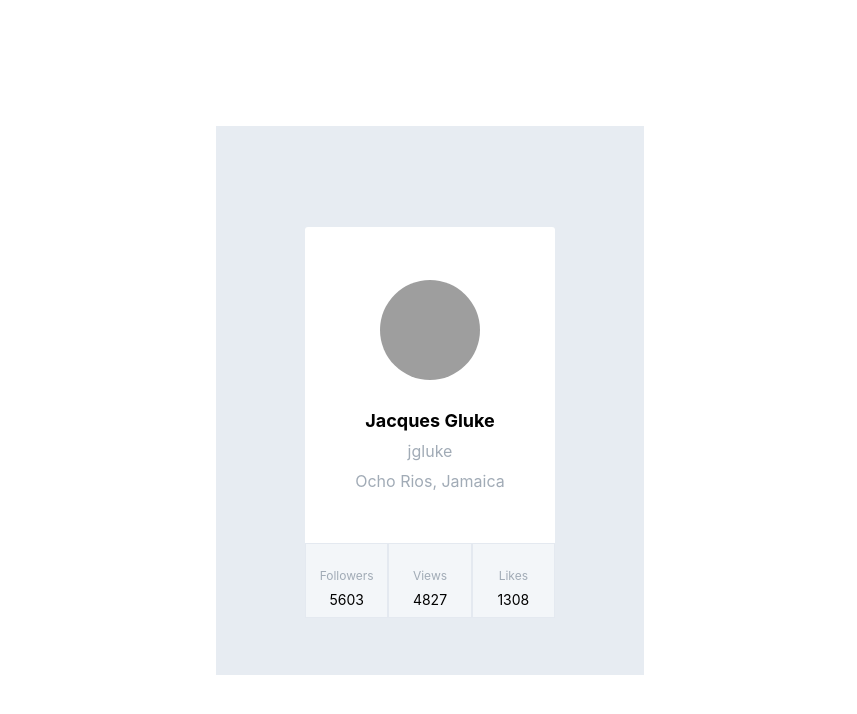
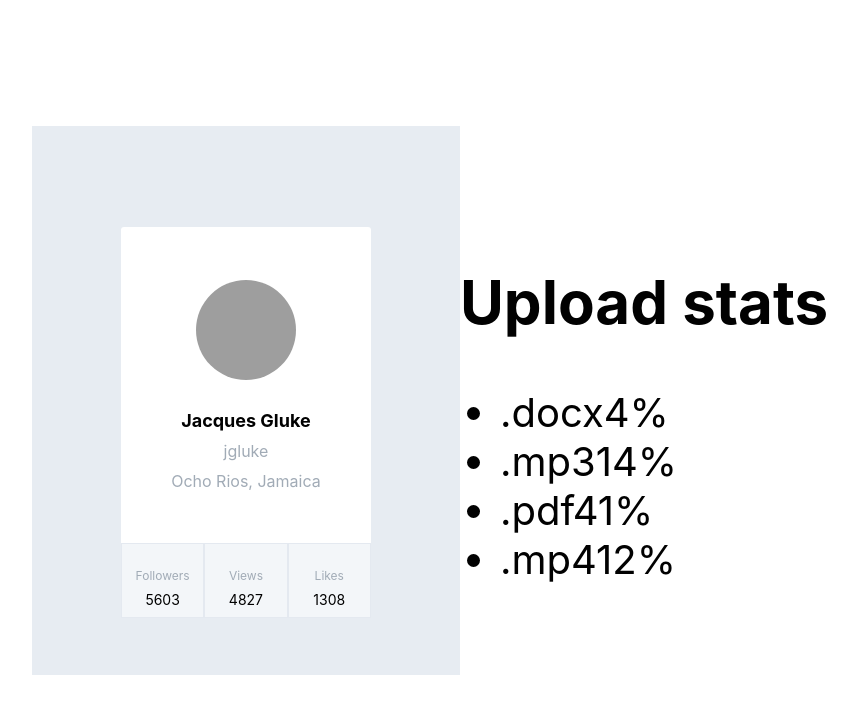
Before and after one commit to nicksolony/goit-react-hw-01-components, a React (Create React App) app: page / in a window 1280 px wide. Shown: the top 714 px of the page, without its empty margins (210-1067 px from the left). Built offline with nearby package versions, Linux system fonts and the light colour scheme; grey boxes are pictures that could not be loaded.

Commit message:
added blank statistics section

```diff
--- a/src/components/App.jsx
+++ b/src/components/App.jsx
@@ -1,4 +1,5 @@
 import { Profile } from "./Profile/Profile";
+import { Statistics } from "./Statistics/Statistics";
 
 import user from '../data/user.json';
 
@@ -16,6 +17,8 @@
       }}
     >
       <Profile user={user}/>
+      <Statistics />
+
     </div>
   );
 };
--- /dev/null
+++ b/src/components/Statistics/Statistics.jsx
@@ -0,0 +1,30 @@
+import PropTypes from 'prop-types';
+import css from './Statistics.module.css';
+
+export const Statistics = () =>
+{
+    return (
+        <section class="statistics">
+          <h2 class="title">Upload stats</h2>
+
+          <ul class="stat-list">
+            <li class="item">
+              <span class="label">.docx</span>
+              <span class="percentage">4%</span>
+            </li>
+            <li class="item">
+              <span class="label">.mp3</span>
+              <span class="percentage">14%</span>
+            </li>
+            <li class="item">
+              <span class="label">.pdf</span>
+              <span class="percentage">41%</span>
+            </li>
+            <li class="item">
+              <span class="label">.mp4</span>
+              <span class="percentage">12%</span>
+            </li>
+          </ul>
+        </section>
+    )
+}
```
Also changed, not shown: src/components/Statistics/Statistics.module.css (added).
